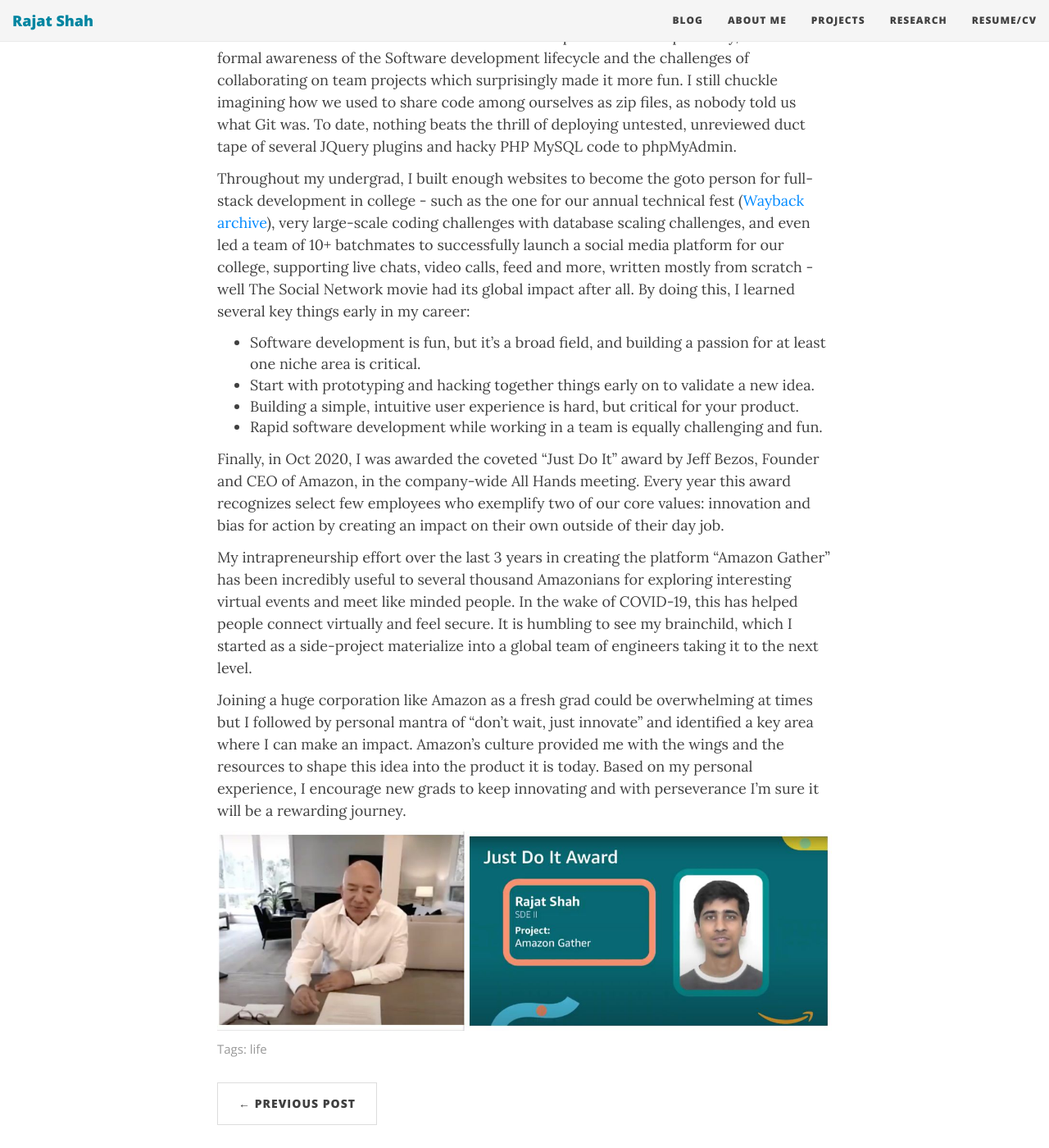
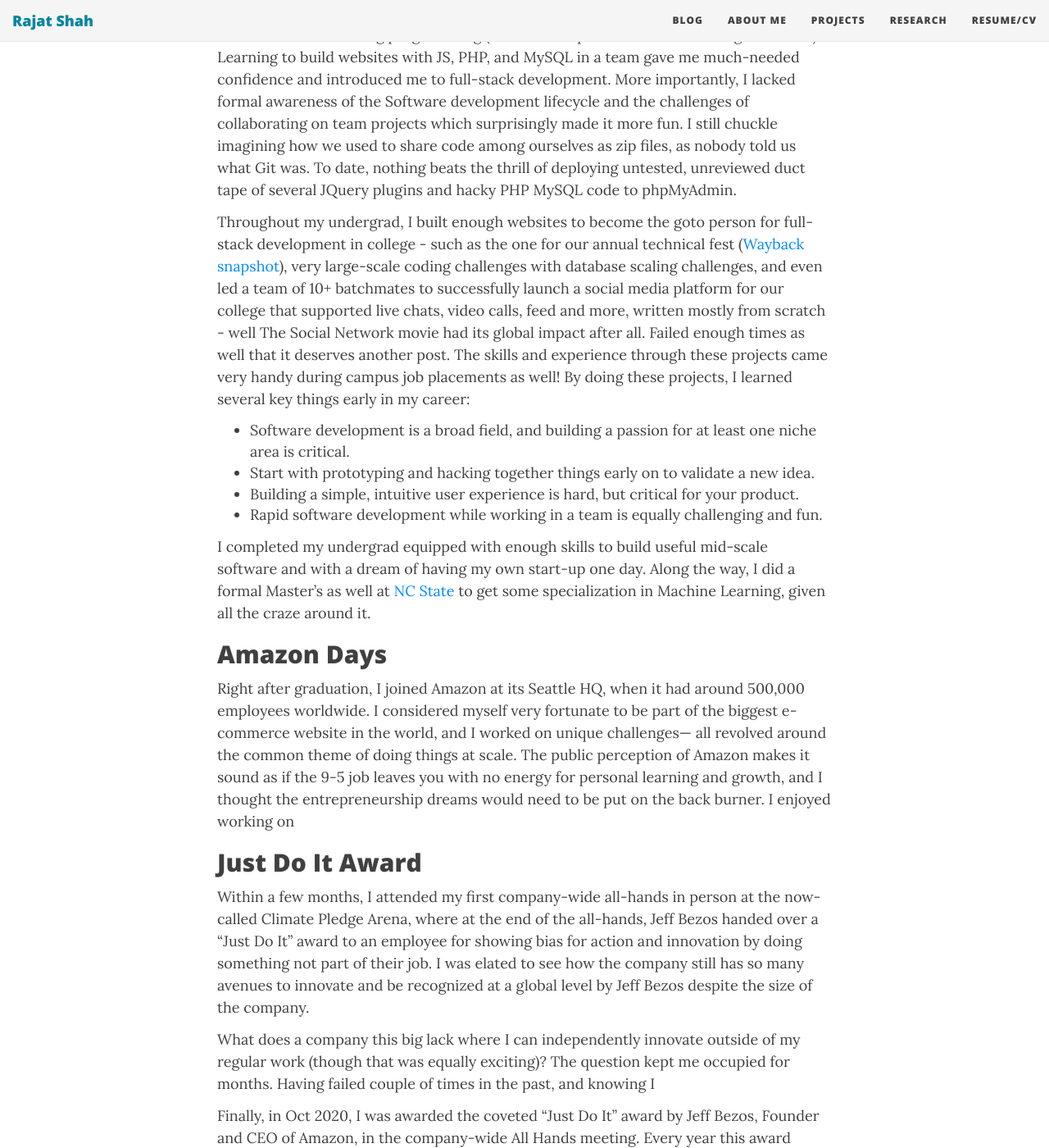
Before and after one commit to shahrajat/shahrajat.github.io, a Jekyll site: the page built from _posts/2020-12-24-amazon-just-do-it-award-jeff-bezos.md, in a window 1280 px wide and 1400 px high, scrolled down 548 px. Shown: the whole window at 82% size. Built offline with Jekyll 4.4.1, drawn with Linux system fonts in a browser that asks for light colours; nearby versions of some CDN libraries; comment, search, counter and statistics services are not loaded.

Commit message:
Update 2020-12-24-amazon-just-do-it-award-jeff-bezos.md

```diff
--- a/_posts/2020-12-24-amazon-just-do-it-award-jeff-bezos.md
+++ b/_posts/2020-12-24-amazon-just-do-it-award-jeff-bezos.md
@@ -7,13 +7,26 @@
 published: true
 ---
 
+## College years
 Back in my sophomore year in undergrad, I got obsessed with doing Software projects unrelated to my coursework. It all started when I was selected in my batch to build the complete website for my college's annual business and management festival called Consortium. Here is the [Wayback machine's snapshot](https://web.archive.org/web/20120315191008/http://www.consortiumvnit.com/index.php) of what is looked like (some of the components no longer work now that most browsers no longer support flash). C and Data Structure coursework in my freshman years had completely put me off and got me disinterested in learning programming (blame the super theoretical teaching methods?). Learning to build websites with JS, PHP, and MySQL in a team gave me much-needed confidence and introduced me to full-stack development. More importantly, I lacked formal awareness of the Software development lifecycle and the challenges of collaborating on team projects which surprisingly made it more fun. I still chuckle imagining how we used to share code among ourselves as zip files, as nobody told us what Git was. To date, nothing beats the thrill of deploying untested, unreviewed duct tape of several JQuery plugins and hacky PHP MySQL code to phpMyAdmin.
 
-Throughout my undergrad, I built enough websites to become the goto person for full-stack development in college - such as the one for our annual technical fest ([Wayback archive](https://web.archive.org/web/20130115195228/http://axisvnit.org/)), very large-scale coding challenges with database scaling challenges, and even led a team of 10+ batchmates to successfully launch a social media platform for our college, supporting live chats, video calls, feed and more, written mostly from scratch - well The Social Network movie had its global impact after all. By doing this, I learned several key things early in my career:
-* Software development is fun, but it's a broad field, and building a passion for at least one niche area is critical.
+Throughout my undergrad, I built enough websites to become the goto person for full-stack development in college - such as the one for our annual technical fest ([Wayback snapshot](https://web.archive.org/web/20130115195228/http://axisvnit.org/)), very large-scale coding challenges with database scaling challenges, and even led a team of 10+ batchmates to successfully launch a social media platform for our college that supported live chats, video calls, feed and more, written mostly from scratch - well The Social Network movie had its global impact after all. Failed enough times as well that it deserves another post. The skills and experience through these projects came very handy during campus job placements as well!
+By doing these projects, I learned several key things early in my career:
+* Software development is a broad field, and building a passion for at least one niche area is critical.
 * Start with prototyping and hacking together things early on to validate a new idea.
 * Building a simple, intuitive user experience is hard, but critical for your product.
 * Rapid software development while working in a team is equally challenging and fun.
+
+I completed my undergrad equipped with enough skills to build useful mid-scale software and with a dream of having my own start-up one day. Along the way, I did a formal Master's as well at [NC State](https://ncsu.edu/) to get some specialization in Machine Learning, given all the craze around it.
+
+## Amazon Days
+Right after graduation, I joined Amazon at its Seattle HQ, when it had around 500,000 employees worldwide. I considered myself very fortunate to be part of the biggest e-commerce website in the world, and I worked on unique challenges— all revolved around the common theme of doing things at scale. The public perception of Amazon makes it sound as if the 9-5 job leaves you with no energy for personal learning and growth, and I thought the entrepreneurship dreams would need to be put on the back burner. I enjoyed working on
+
+## Just Do It Award
+
+Within a few months, I attended my first company-wide all-hands in person at the now-called Climate Pledge Arena, where at the end of the all-hands, Jeff Bezos handed over a "Just Do It" award to an employee for showing bias for action and innovation by doing something not part of their job. I was elated to see how the company still has so many avenues to innovate and be recognized at a global level by Jeff Bezos despite the size of the company.
+
+What does a company this big lack where I can independently innovate outside of my regular work (though that was equally exciting)? The question kept me occupied for months. Having failed couple of times in the past, and knowing I
 
 Finally, in Oct 2020, I was awarded the coveted "Just Do It" award by Jeff Bezos, Founder and CEO of Amazon, in the company-wide All Hands meeting. Every year this award recognizes select few employees who exemplify two of our core values: innovation and bias for action by creating an impact on their own outside of their day job.
 
```
